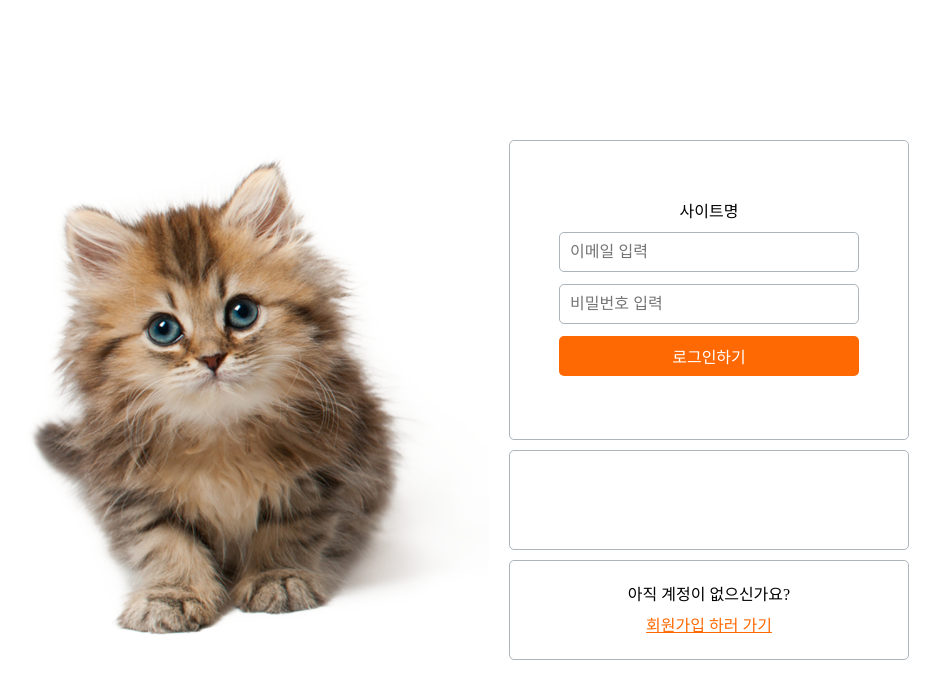
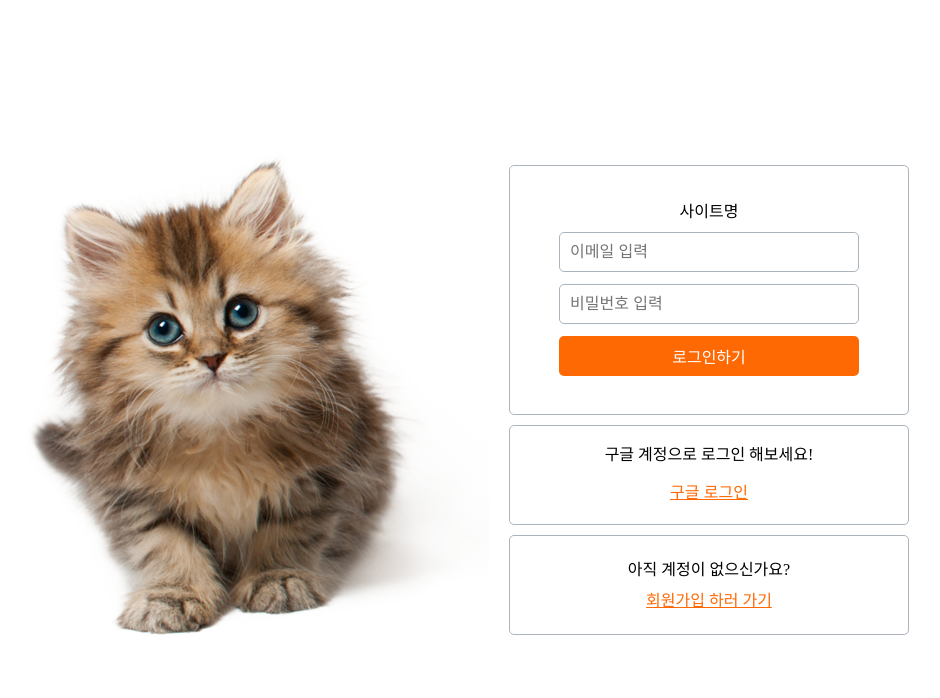
Before and after one commit to parkminjo/news-feed, a React (Vite) app: page /login in a window 1280 px wide. Shown: the top 698 px of the page, without its empty margins (191-1131 px from the left). Built offline with nearby package versions, Linux system fonts and the light colour scheme; no server answers.

Commit message:
design: 구글 로그인 버튼 추가

```diff
--- a/src/components/features/Login/LoginForm.jsx
+++ b/src/components/features/Login/LoginForm.jsx
@@ -64,7 +64,6 @@ const LoginForm = () => {
       if (error) {
         throw error;
       }
-      alert('로그인에 성공하였습니다');
     } catch (error) {
       alert('소셜 로그인 중 오류가 발생하였습니다');
       console.error('소셜 로그인 오류: ', error);
@@ -87,12 +86,17 @@ const LoginForm = () => {
               value={userInfo.password}
               onChange={handleChange}
             />
-            <StSignButton>로그인하기</StSignButton>
+            <StLoginButton>로그인하기</StLoginButton>
           </StLoginWrapper>
         </form>
-        <StSocialLoginWrapper></StSocialLoginWrapper>
         <StSignUpWrapper>
-          <p style={{ fontSize: `${fontSize.medium}` }}>아직 계정이 없으신가요?</p>
+          <StContextText>구글 계정으로 로그인 해보세요!</StContextText>
+          <StSocialLogin type="button" onClick={handleGoogleLogin}>
+            구글 로그인
+          </StSocialLogin>
+        </StSignUpWrapper>
+        <StSignUpWrapper>
+          <StContextText>아직 계정이 없으신가요?</StContextText>
           <Link to={'/signup'} style={{ color: `${color.main}` }}>
             회원가입 하러 가기
           </Link>
@@ -123,7 +127,7 @@ const StWrapper = styled.div`
 
 const StLoginWrapper = styled.div`
   width: 400px;
-  height: 300px;
+  height: 250px;
   display: flex;
   flex-direction: column;
   justify-content: center;
@@ -147,7 +151,7 @@ const StInput = styled.input`
   }
 `;
 
-const StSignButton = styled.button`
+const StLoginButton = styled.button`
   width: 300px;
   height: 40px;
   border-radius: 5px;
@@ -162,9 +166,13 @@ const StSignButton = styled.button`
   }
 `;
 
-const StSocialLoginWrapper = styled(StLoginWrapper)`
-  height: 100px;
-  gap: 15px;
+const StSocialLogin = styled.button`
+  font-size: ${fontSize.medium};
+  color: ${color.main};
+  background-color: transparent;
+  text-decoration: underline;
+  border: none;
+  cursor: pointer;
 `;
 
 const StSignUpWrapper = styled(StLoginWrapper)`
@@ -176,3 +184,7 @@ const StCatImg = styled.img`
   width: 500px;
   object-fit: cover;
 `;
+
+const StContextText = styled.p`
+  font-size: ${fontSize.medium};
+`;
```
